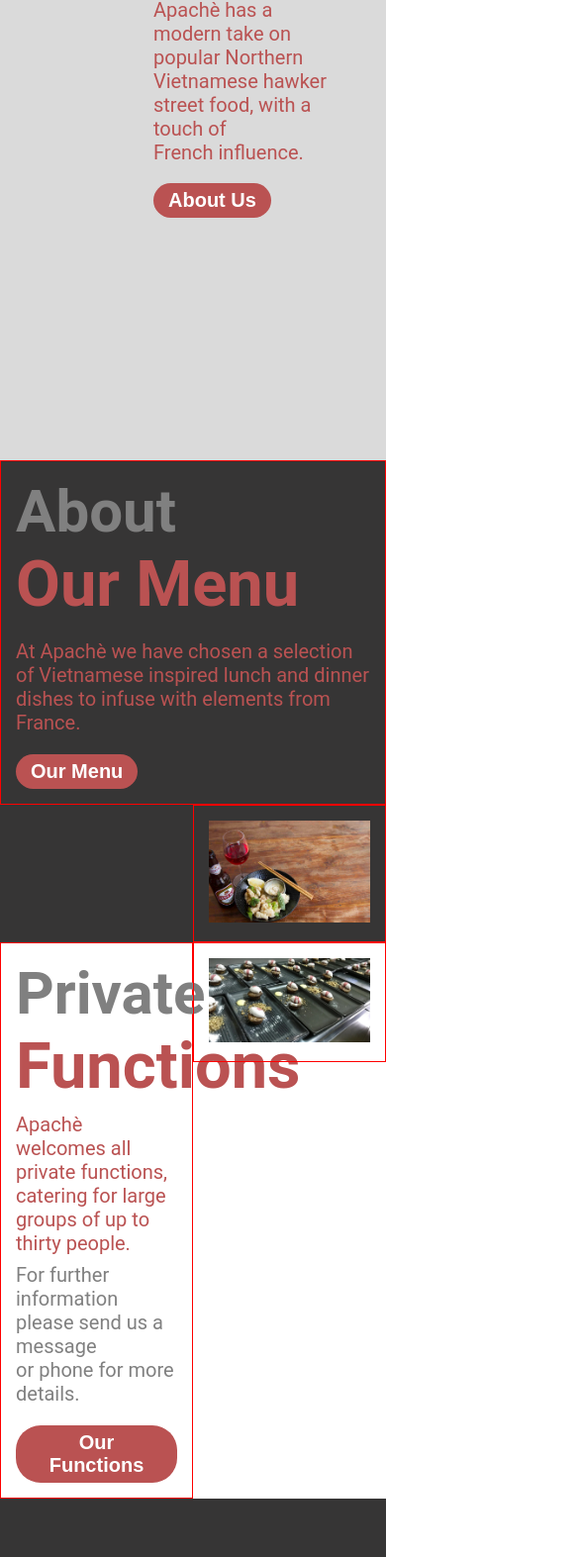
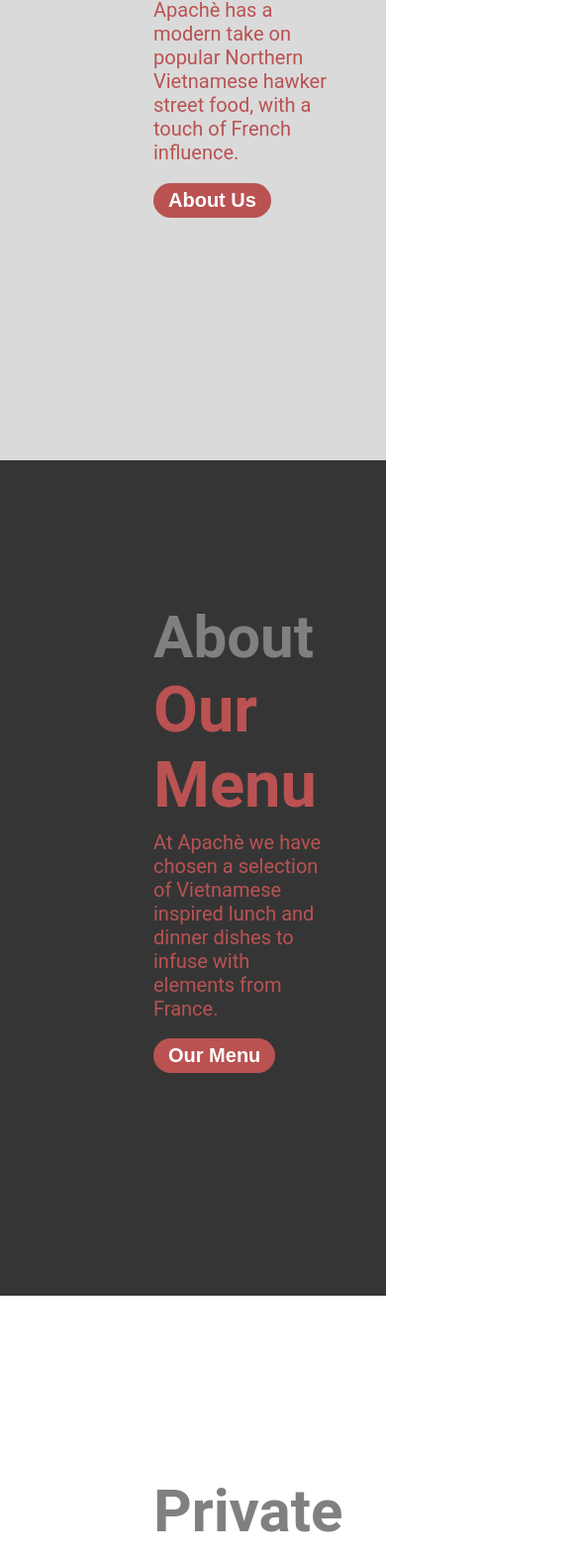
Before and after one commit to aebull/AlexsFormative-1.2, a plain HTML site: page index.html in a window 390 px wide. Shown: the part 411-1984 px from the top of the page at 99% size, 585 px wide, since content can reach past the window. Drawn offline with Linux system fonts and the light colour scheme.

Commit message:
changes made to be more responsive

```diff
--- a/css/style.css
+++ b/css/style.css
@@ -7,9 +7,11 @@
   text-decoration: none;
 }
 
+
 body{
    font-family: "Roboto", sans-serif;
    font-size: 16px;
+
 }
 
 img{
@@ -17,6 +19,10 @@ img{
 }
 
 /* ------------ NAV ---------- */
+
+#hamburger{
+  display: none;
+}
 
 .logoTop{
   float: left;
@@ -61,6 +67,7 @@ img{
 .navList{
   list-style: none;
   display: inline;
+
 }
 
 .navItem{
@@ -69,8 +76,10 @@ img{
   font-size: 30px;
   font-weight: 800;
   float: right;
-  padding: 0 50px;
+  padding: 0px 50px;
 }
+
+
 
 .navItem::after {
   clear: both;
@@ -109,8 +118,15 @@ img{
 .bodyTextRed{
   font-size: 20px;
   padding-top: 5%;
-  padding-right: 5;
+  padding-right: 5px;
   color: #ba5252;
+}
+
+.bodyTextGrey{
+  font-size: 20px;
+  padding-top: 5%;
+  padding-right: 5px;
+  color: #grey;
 }
 
 .button{
@@ -147,47 +163,31 @@ img{
   background-color: #363535;
 }
 
-.menuText{
-  font-size: 20px;
-  color: #ba5252;
-  padding-top: 5%;
-  padding-right: 5;
+.ourMenuButton{
+  margin-top: 10%;
 }
 
-
-.ourMenuButton{
-  margin-top: 20px;
+  .imageSectionReverse{
+    flex: 1;
+    padding: 20px 0px 0px 135px;
+    display: flex;
+    justify-content: center;
+    align-items: center;
 }
 
-.ourMenuImage{
-  float: right;
-  max-width: 100%
-}
+/* ------------ FUNCTIONS PAGE ---------- */
 
-/* Private Functions */
-
-.functionsText{
-  color: grey;
-
-}
-
-.functionsText , .functionsTextRed{
-  font-size: 20px;
-  padding-top: 5%;
-  padding-right: 5;
-}
-
-.functionsTextRed{
-  color: #ba5252;
+.functionsSection{
+  background-color: white;
 }
 
 .ourFunctionsButton{
-margin-top: 20px;
+margin-top: 10%;
 }
 
+/* ------------ Footer ---------- */
+/* footer tutorial link = https://www.youtube.com/watch?v=KUHrMzN7ey8 */
 
-
-/* footer tutorial link = https://www.youtube.com/watch?v=KUHrMzN7ey8 */
 .footer{
   width: 100vw;
   display: block;
@@ -209,12 +209,22 @@ margin-top: 20px;
   float: left;
   height: 100%;
   display: block;
+  text-align: center;
 }
 
 .innerFooter .logoContainer img{
   width: 65px;
   height: auto;
 }
+
+.logoBottom{
+  color: white;
+  font-family: "Roboto", sans-serif;
+  font-size: 16px;
+  margin-top: 2.5%;
+  padding: 0px 30px 0px 30px;
+
+  }
 
 .innerFooter .footerThird{
   /* evenly space footerThirds */
@@ -231,7 +241,7 @@ margin-top: 20px;
 
 .innerFooter .footerThird h1{
   font-family: "Roboto", sans-serif;
-  font-size: 16px;
+  font-size: 14px;
   color: white;
   display: block;
   width: 100%;
@@ -240,7 +250,7 @@ margin-top: 20px;
 
 .innerFooter .footerThird a{
   font-family: "Roboto", sans-serif;
-  font-size: 16px;
+  font-size: 14px;
   color: white;
   display: block;
   font-weight: 200px;
@@ -257,9 +267,42 @@ margin-top: 20px;
 .innerFooter .footerThird span{
   color: white;
   font-family: "Roboto", sans-serif;
-  font-size: 16px;
+  font-size: 14px;
   font-weight: 200px;
   display: block;
   width: 100%;
-  padding-top: 20px;
 }
+
+/* ------------ Media Queries ---------- */
+
+@media(max-width:1000px){
+  .footer .innerFooter{
+    width: 90%;
+  }
+
+  .innerFooter .logoContainer .innerFooter .footerThird{
+    width: 100%;
+    margin-bottom: 30px;
+  }
+}
+
+@media(max-width:600px){
+
+img{
+    display: none;
+  }
+
+  .navLinks{
+      display: none;
+  }
+
+  .imageSectionReverse{
+    position: absolute;
+  }
+
+  #hamburger{
+    color: white;
+    display: block;
+  }
+
+}
--- a/index.html
+++ b/index.html
@@ -26,6 +26,7 @@
             <li class="navItem">Contact</li>
             <li class="navItem">Address</li>
             <li class="navItem">Menu</li>
+            <li id="hamburger"><i class="fa fa-bars" aria-hidden="true"></i></li>
           </ul>
         </div>
       </nav>
@@ -41,11 +42,10 @@
               <h2 class="headerStyle1">Hanoi</h2>
               <h2 class="headerStyle2">Meets Paris</h2>
               <p class="bodyTextRed">
-              Apachè has a modern take on popular Northern <br>
-              Vietnamese hawker street food, with a touch of <br>
-              French influence.</p></p>
+              Apachè has a modern take on popular Northern
+              Vietnamese hawker street food, with a touch of
+              French influence.</p>
               <button type="button" name="button" class="button aboutUsButton">About Us</button>
-
             </div>
           </div>
           <div class="imageSection">
@@ -54,45 +54,46 @@
         </section>
 
 
+
 <!-- /* Menu Section */ -->
 
-        <section class="menuSection">
-          <div class="conatiner menuContainer">
-            <div class="row">
-              <div class=" menu col col 6 colM6 colL6">
-              <h1 class="headerStyle1">About</h1>
-              <h1 class="headerStyle2">Our Menu</h1>
-              <p class="menuText"
-               >At Apachè we have chosen a selection <br>
-                 of Vietnamese inspired lunch and dinner<br>
-                dishes to infuse with elements from France.</p>
-              <button type="button" name="button" class="button redButton ourMenuButton">Our Menu</button>
-            </div>
-            <div class="ourMenuImage col col6 colM6 colL6">
+        <section class="section menuSection">
+
+            <div class="imageSectionReverse">
               <img src="images/ourMenu.jpg" alt="">
               </div>
+
+                <div class="content">
+                  <div class="textbox">
+                    <h2 class="headerStyle1">About</h2>
+                    <h2 class="headerStyle2">Our Menu</h2>
+                    <p class="bodyTextRed">
+                      At Apachè we have chosen a selection
+                      of Vietnamese inspired lunch and dinner
+                      dishes to infuse with elements from France.</p>
+                      <button type="button" name="button" class="button ourMenuButton">Our Menu</button>
                   </div>
                 </div>
           </section>
 
 <!-- /* Functions Section */ -->
 
-        <section class="functionsSection">
-          <div class="conatiner functionsContainer">
-            <div class="row">
-              <div class="functions col col6 colM6 colL6 ">
-              <h1 class="headerStyle1">Private</h1>
-              <h1 class="headerStyle2">Functions</h1>
-              <p class="functionsTextRed">Apachè welcomes all private functions, catering for large <br>
-                 groups of up to thirty people.</p>
-              <p class="functionsText">For further information please send us a message <br>
+        <section class="section functionsSection">
+          <div class="content">
+            <div class="textbox">
+              <h2 class="headerStyle1">Private</h2>
+              <h2 class="headerStyle2">Functions</h2>
+              <p class="bodyTextRed">
+                Apachè welcomes all private functions, catering for large
+                groups of up to thirty people. </p>
+              <p class="bodyTextGrey">
+                For further information please send us a message
                 or phone for more details.</p>
-              <button type="button" name="button" class="button redButton ourFunctionsButton">Our Functions</button>
-            </div>
-            <div class="ourMenuImage col col6 colM6 colL6">
-              <img src="images/ourFunctions.jpg" alt="">
+                <button type="button" name="button" class="button ourMenuButton">Our Functions</button>
               </div>
             </div>
+            <div class="imageSection">
+              <img src="images/ourFunctions.jpg" alt="">
             </div>
           </section>
 
@@ -103,18 +104,21 @@
         <div class="innerFooter">
           <div class="logoContainer">
             <img src="images/logo.png" alt="">
+            <h2 class="logoBottom">Apachè Restaurant</h2>
           </div>
 
           <div class="footerThird">
-            <h1>Need Help?</h1>
-            <a href="#">Terms & Conditions</a>
-            <a href="#">Privacy Policy</a>
+            <h1>Location</h1>
+            <span>
+              122 Wakefield Street,<br>
+              Te Aro, Wellington 6011
+            </span>
           </div>
 
           <div class="footerThird">
-            <h1>More</h1>
-            <a href="#">Terms & Conditions</a>
-            <a href="#">Privacy Policy</a>
+            <h1>Contact</h1>
+            <a href="#">Ph: 04 499 2999</a>
+            <a href="#">Email: eat@apache.kiwi</a>
           </div>
 
           <div class="footerThird">
@@ -122,24 +126,13 @@
             <li><a href="https://www.instagram.com/apache_wellington/"><i class="fab fa-facebook-square"></i></a></li>
             <li><a href="https://www.facebook.com/apachewellington/"><i class="fab fa-instagram"></i></a></li>
 
-          <span>
-            122 Wakefield Street,<br>
-            Te Aro, Wellington 6011<br>
-          </span>
+
+            </div>
+
           </div>
         </div>
   </div>
 
-
-
-
-
-
-
-
-
-
-
     </div>
   </body>
 </html>
```
Lines whose indentation alone changed are shown as unchanged.
